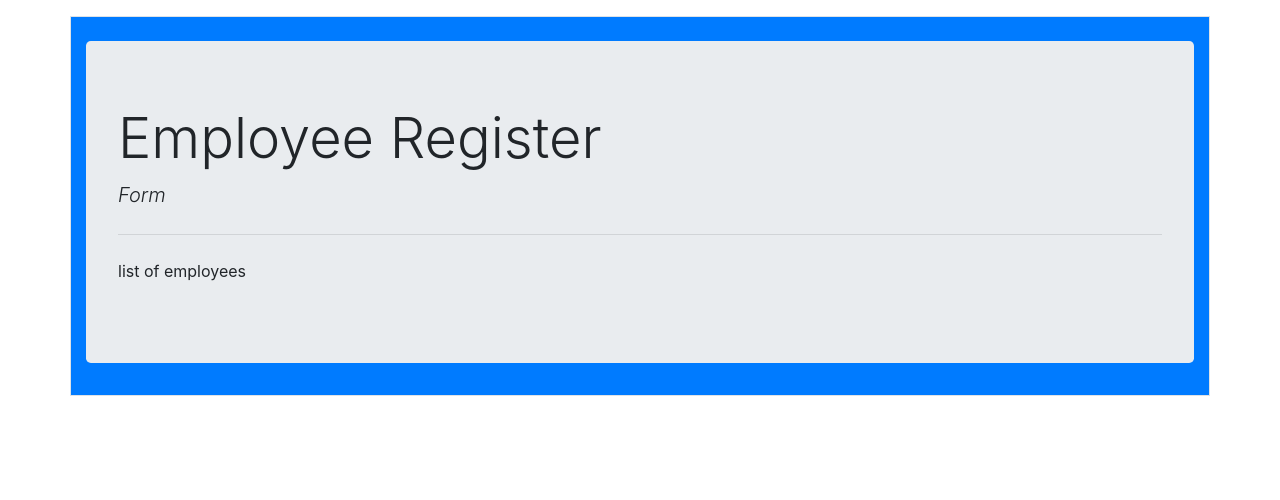
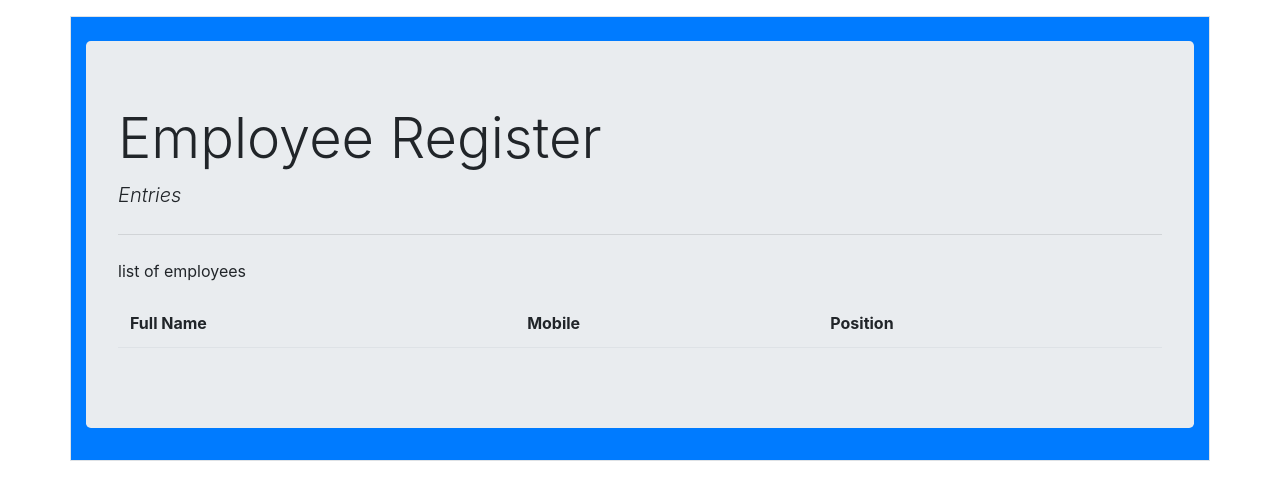
Before and after one commit to Dassaayan/Django-code, a Django app: page /employee/list/ in a window 1280 px wide. Shown: the top 500 px of the page. Run offline with Django 3.2, Linux system fonts and the light colour scheme; data that the repository does not hold is empty; some libraries are stand-ins or nearby versions.

Commit message:
#4 crud apps

```diff
--- a/employee_project/employee_register/Templates/employee_register/base.html
+++ b/employee_project/employee_register/Templates/employee_register/base.html
@@ -13,7 +13,7 @@
         <div class="col-md-10.offset-md-1.mt-5">
             <div class="jumbotron">
               <h1 class="display-4">Employee Register</h1>
-			  <p class="lead font-italic">Form</p>
+              <p class="lead font-italic">Entries</p>
               <hr class="my-4">
               {% block content %}
 
--- a/employee_project/employee_register/Templates/employee_register/employee_list.html
+++ b/employee_project/employee_register/Templates/employee_register/employee_list.html
@@ -4,4 +4,23 @@
 
 {% block content %}
 <p>list of employees</p>
+<table class="table table-borderless">
+    <thead class="border-bottom font-weight-bold">
+        <tr>
+            <td>Full Name</td>
+            <td>Mobile</td>
+            <td>Position</td>
+        </tr>
+    </thead>
+    <tbody>
+        {% for employee in employee_list %}
+            <tr>
+                <td>{{employee.fullname}}</td>
+                <td>{{employee.mobile}}</td>
+                <td>{{employee.position}}</td>
+            </tr>
+        {% endfor %}
+    </tbody>
+</table>
+
 {% endblock content %}
--- a/employee_project/employee_register/views.py
+++ b/employee_project/employee_register/views.py
@@ -3,21 +3,23 @@ from __future__ import unicode_literals
 
 from django.shortcuts import render,redirect
 from .forms import *
+from .models import *
 
 # Create your views here.
 
 def employee_list(request):
-    return render(request,"employee_register/employee_list.html")
+    context= {'employee_list':Employee.objects.all()}
+    return render(request,"employee_register/employee_list.html",context)
 
 def employee_form(request):
-	if request.method=="GET":
-	    form =EmployeeForm()
-	    return render(request,"employee_register/employee_form.html",{"form":form})
-	else:
-	    form =EmployeeForm(request.POST)
-	    if form.is_valid():
-	        form.save()
-	    return redirect('/employee/list/')
+    if request.method=="GET":
+        form =EmployeeForm()
+        return render(request,"employee_register/employee_form.html",{"form":form})
+    else:
+        form =EmployeeForm(request.POST)
+        if form.is_valid():
+            form.save()
+        return redirect('/employee/list/')
 
 def employee_delete(request):
     pass
```
Also changed, not shown: employee_project/employee_register/models.py (+9 -9 lines), 2 other files. Lines whose indentation alone changed are shown as unchanged.
